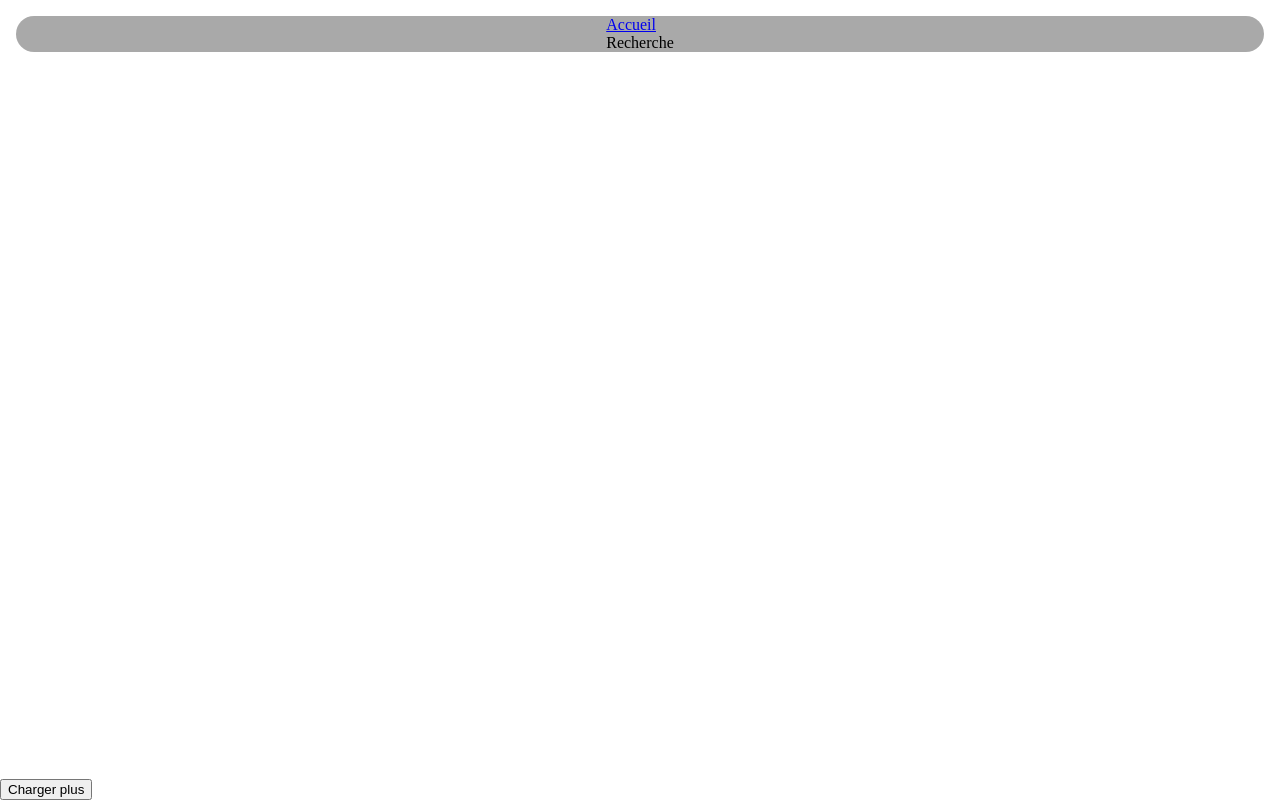
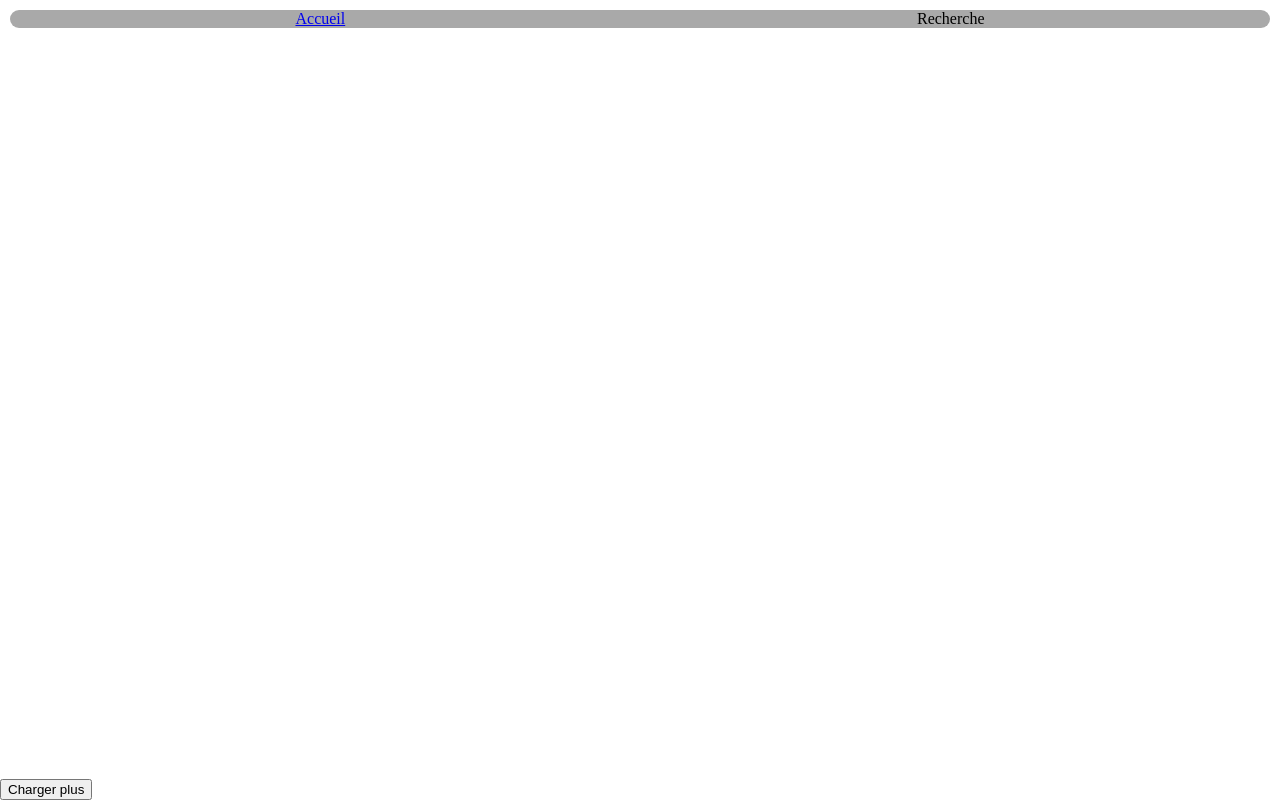
Before and after one commit to Thonny-22/CINEMA_java, a plain HTML site: page index.html in a window 1280 px wide. Drawn offline with Linux system fonts and the light colour scheme.

Commit message:
modified:   index.html 	modified:   style.css 	modified:   index.html 	modified:   index_sc.js 	modified:   movie.html 	modified:   search.html 	modified:   style.css

```diff
--- a/style.css
+++ b/style.css
@@ -13,8 +13,11 @@ body{
 }
 header{
     background-color: darkgray;
+    border-radius: 1.4em;
+    margin: 0.6em;
+}
+nav{
     display: flex;
+    flex-direction:row ;
     justify-content: space-around;
-    border-radius: 1.4em;
-    margin: 1em;
 }
```
Also changed, not shown: index.html (line endings or trailing spaces).
